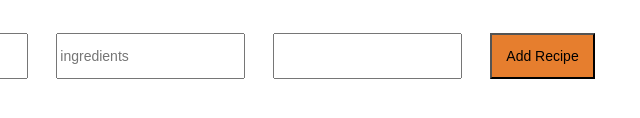
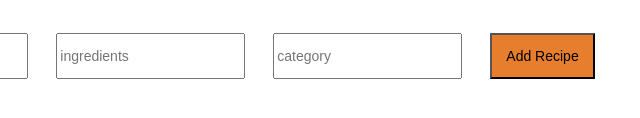
Before and after one commit to kristiroby/supreme-guacamole, a website: page public/index.html in a window 1280 px wide. Shown: the part 206-324 px from the top of the page, 640-1280 px from the left. Drawn offline with nearby package versions, Linux system fonts and the light colour scheme; no server answers.

Commit message:
added category

```diff
--- a/public/index.html
+++ b/public/index.html
@@ -18,7 +18,7 @@
         <input type="text" ng-model="ctrl.description" placeholder="description" />
         <input type="text" placeholder="image" ng-model="ctrl.image" />
         <input type="text" ng-model="ctrl.ingredients" placeholder="ingredients" />
-        <input type="text" ng-model="ctrl.category">
+        <input type="text" ng-model="ctrl.category" placeholder="category">
         <input type="submit" value="Add Recipe" />
     </form>
     <ul>
```
